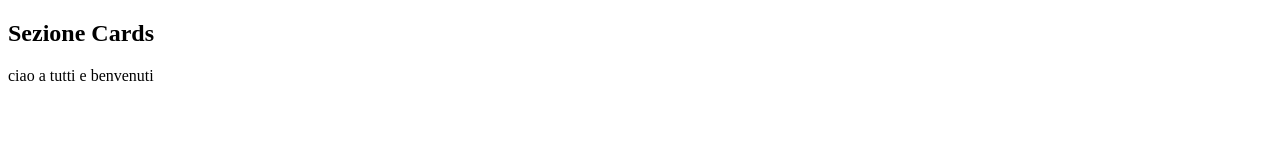
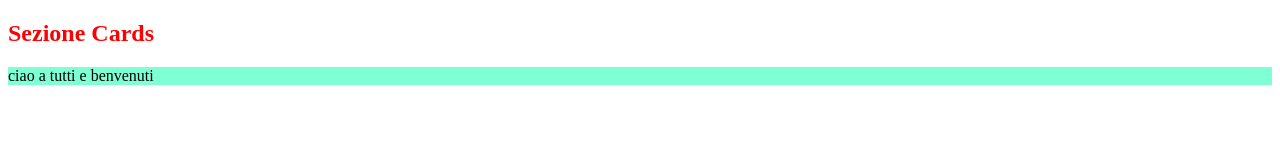
Before and after one commit to ManfrediMauroMarrone/repo-review, a plain HTML site: page index.html in a window 1280 px wide. Drawn offline with Linux system fonts and the light colour scheme.

Commit message:
added css

```diff
--- a/index.html
+++ b/index.html
@@ -3,6 +3,7 @@
 <head>
     <meta charset="UTF-8">
     <meta name="viewport" content="width=device-width, initial-scale=1.0">
+    <link rel="stylesheet" href="style.css">
     <title>Document</title>
 </head>
 <body>
--- /dev/null
+++ b/style.css
@@ -0,0 +1,6 @@
+h2{
+    color: red;
+}
+p{
+    background-color: aquamarine;
+}
```
